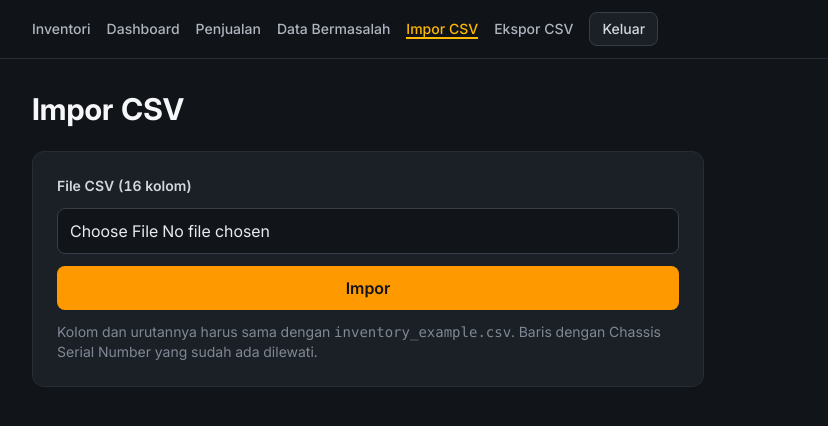
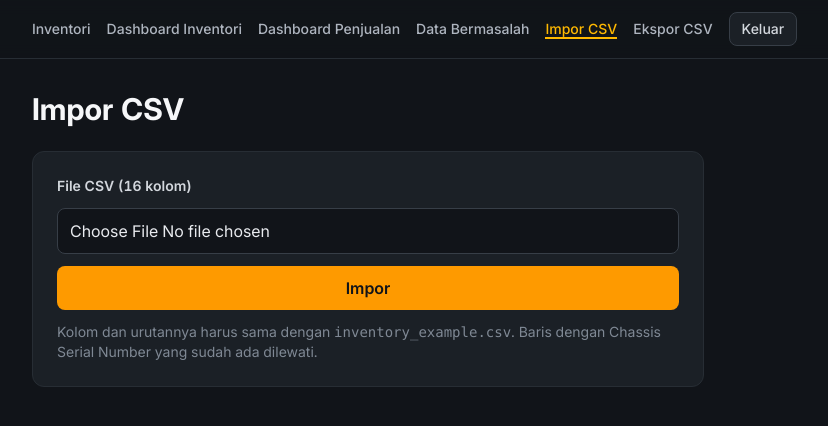
Before and after one commit to yosseandrean/motostock_v2, a Next.js app: page /import in a window 1280 px wide. Shown: the top 426 px of the page, without its empty margins (48-876 px from the left). Built offline with nearby package versions, Linux system fonts and the light colour scheme.

Commit message:
Clarify nav menu names (#36)

```diff
--- a/app/site-nav.tsx
+++ b/app/site-nav.tsx
@@ -14,8 +14,8 @@ type NavItem = {
 
 const NAV_ITEMS: NavItem[] = [
   { href: "/", label: "Inventori", key: "inventori" },
-  { href: "/dashboard", label: "Dashboard", key: "dashboard" },
-  { href: "/sales", label: "Penjualan", key: "penjualan" },
+  { href: "/dashboard", label: "Dashboard Inventori", key: "dashboard" },
+  { href: "/sales", label: "Dashboard Penjualan", key: "penjualan" },
   { href: "/checklist", label: "Data Bermasalah", key: "ceklis" },
   { href: "/import", label: "Impor CSV", key: "import" },
   { href: "/api/export", label: "Ekspor CSV", key: "ekspor" },
```
Also changed, not shown: 1 other file (tests, documents, lock files or other folders).
